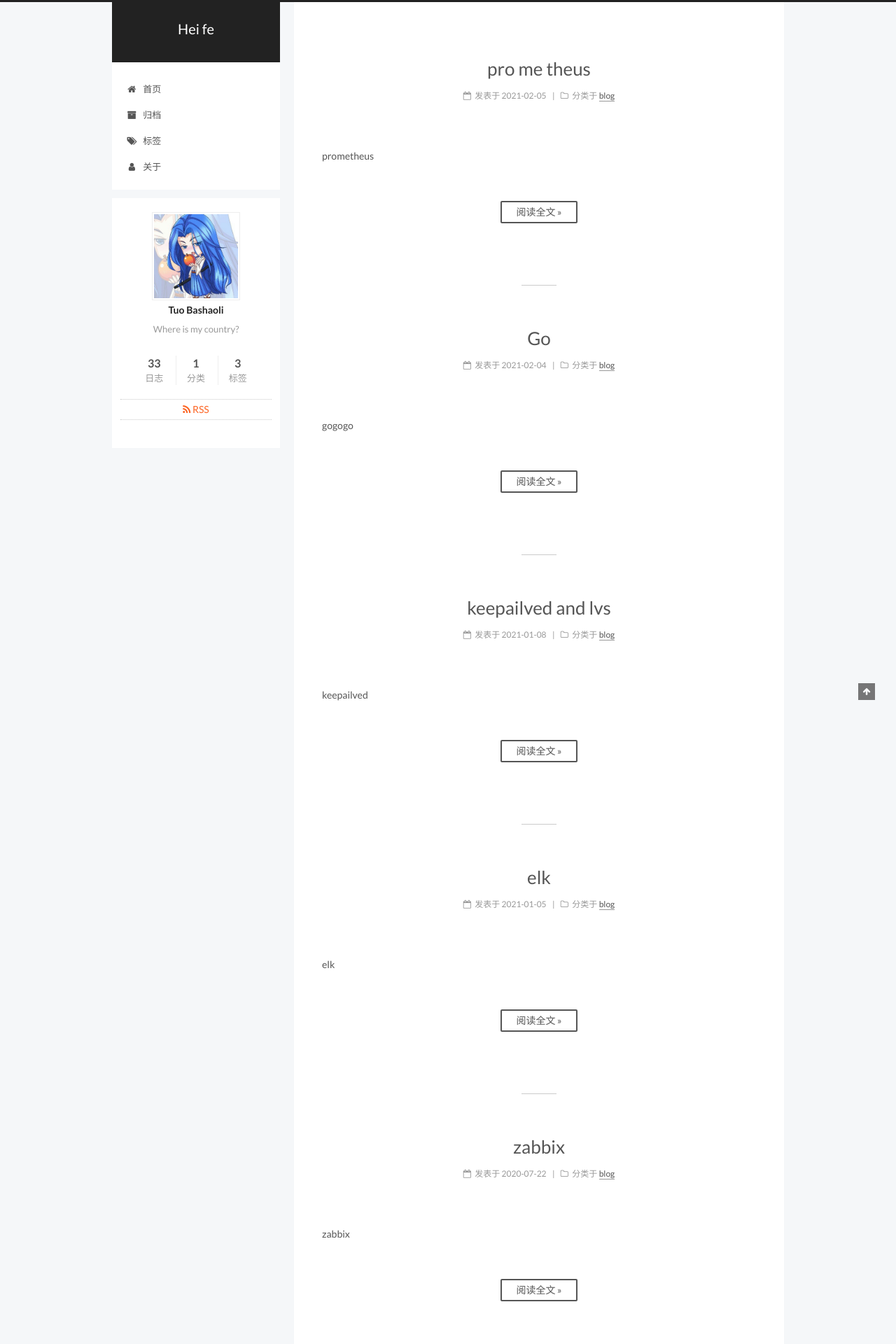
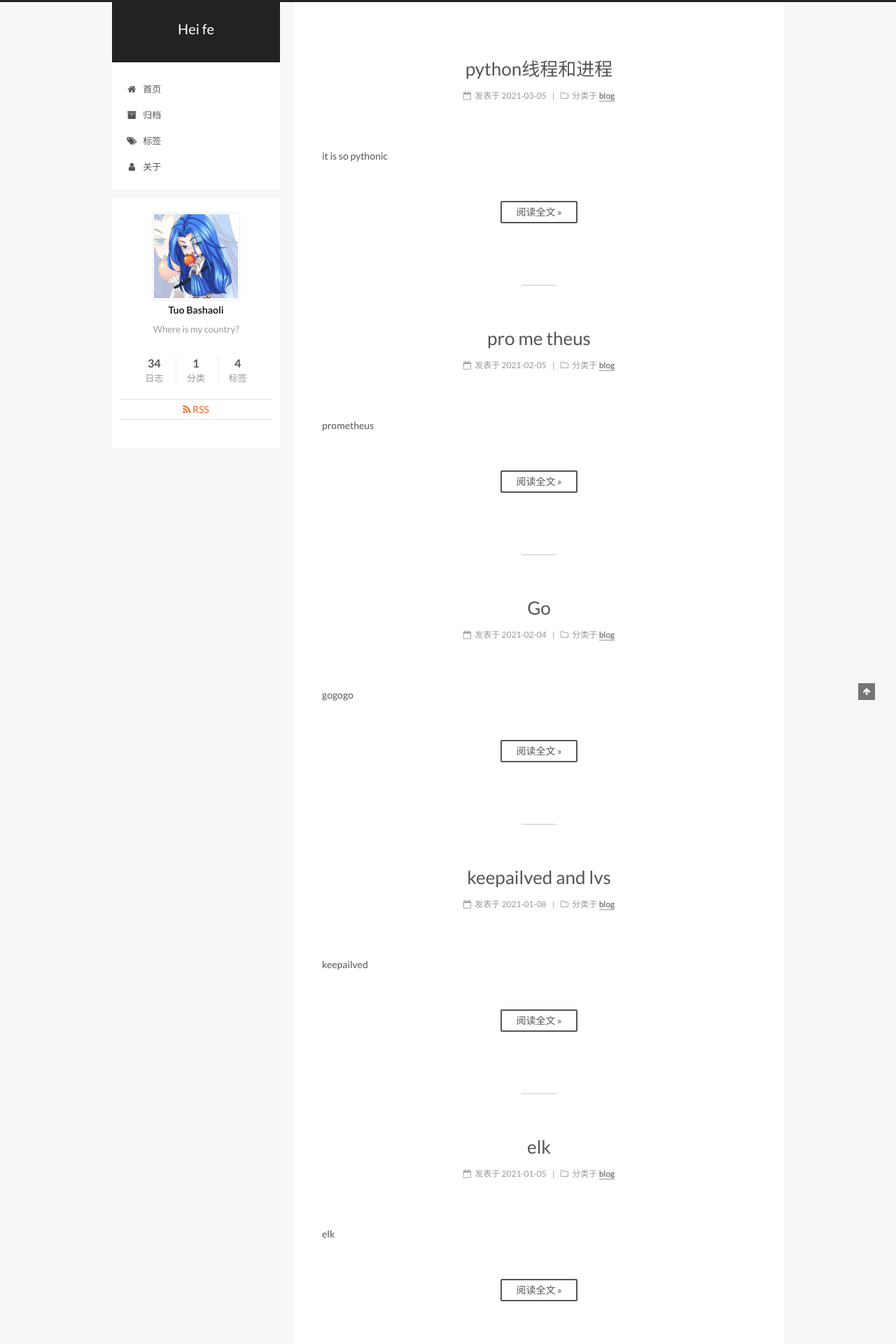
Before and after one commit to tuobashaoli/tuobashaoli.github.io, a Jekyll site: the page built from index.html, in a window 1280 px wide. Shown: the top 1920 px of the page at 70% size. Built offline with Jekyll 4.4.1, drawn with Linux system fonts in a browser that asks for light colours; the list of posts is cut into pages by our own code; comment, search, counter and statistics services are not loaded; part of the change alters nothing that is shown.

Commit message:
update python

```diff
--- a/_posts/2019-05-03-python.markdown
+++ b/_posts/2019-05-03-python.markdown
@@ -5,6 +5,7 @@ description: it is so pythonic
 layout: post
 published: True
 title: "something about python"
+tags: "pythonic"
 ---
 
 ## 基础知识
--- /dev/null
+++ b/_posts/2021-03-05-python.markdown
@@ -0,0 +1,39 @@
+---
+categories: blog
+date: '2021-03-05 10:03:18'
+description: it is so pythonic
+layout: post
+published: True
+title: "python线程和进程"
+tags: "pythonic"
+---
+
+### 唠叨话
+
+进程和线程应该是编程语言老生常谈的话题了，但是python在这俩个方面，只能说能用，不怎么关心，起码在早期的python原生的库中，相关的支持很简陋，比如thread库，基本的同步原语都没，感觉早期python目标场景，比如运维领域，不需要多进程、多线程，后来，在需要高并发的场景，python又在不断迭代协程来实现
+
+### threading
+
+threading模块封装了很多的同步原语，
+
+- Lock
+	- 原始锁，实际上就是使用匿名信号量实现的，一般语言里面的原始锁可以由互斥量、临界区、信号量实现的，python这里选择了匿名信号量实现，也就是说，这个锁，谁(所有线程)都可以减去获取锁acquire、就是信号量减一，释放锁release、信号量加一
+- Rlock
+	- 重入锁RLock,相当于java的重入锁，基于Lock实现的，就是在acquire的时候记录当前线程id，release的时候判定线程是不是acquire的线程
+- condition，条件，维护一个锁Lock/RLock，和一个waiting池，线程通过acquire获得condition对象，当wait的时候，线程会释放condition内部的锁进入block状态，同时waiting池中记录这个线程，当notify，condition对象从waiting池中挑选一个线程，通知其acquire
+- Semaphore，信号量，基于Condition实现
+- BoundedSemaphore，防止Semaphore被无限释放
+- event 基于Condition，控制线程间运行顺序
+- Barrier 基于Condition，让特定线程先运行
+- Timer 基于Thread和Event实现，定时任务
+
+从锁上看，python原生库提供的支持很基础，而且没有特定的优化，相对于java在锁方面，大量运用CAS原语，提供各种字节码指令，优化各种并发情况下的同步操作，以达到高性能，python在这方面就很随意，为什么呢？因为python本身有着GIL，在多线程效率方面就天生有着限制，我觉得GIL就是对单核操作系统执行多进程的模拟，另外，如果说高并发的话，python可以用协程实现，比如tornado、asyncio，底层使用是IO多路复用、select/poll/epoll/kqueue等，不过老实说，在协程方面，python又不如go、scala、erlang等完善，python自己的协程框架asyncio的三方生态太少，单说高并发，也不及Go等
+
+
+创建线程调用链： start -> _thread._start_new_thread -> thread_Pythread_start_new_thread -> PyThread_start_new_thread -> pthread_create
+
+通过这个调用链看出，在linux，python的线程实现，就是通过pthread库函数创建的，是一种用户态的线程，和linux内核进程一对一
+
+### 线程池
+
+不管是线程池还是进程池，都要维护俩个核心东西：进(线)程队列和任务队列，进(线)程队列中的进程从任务队列中取任务去执行，为了取任务的时候，各个进(线)程不冲突，需要一个锁，并将结果返回给一个对象，一般都叫future对象。
```
